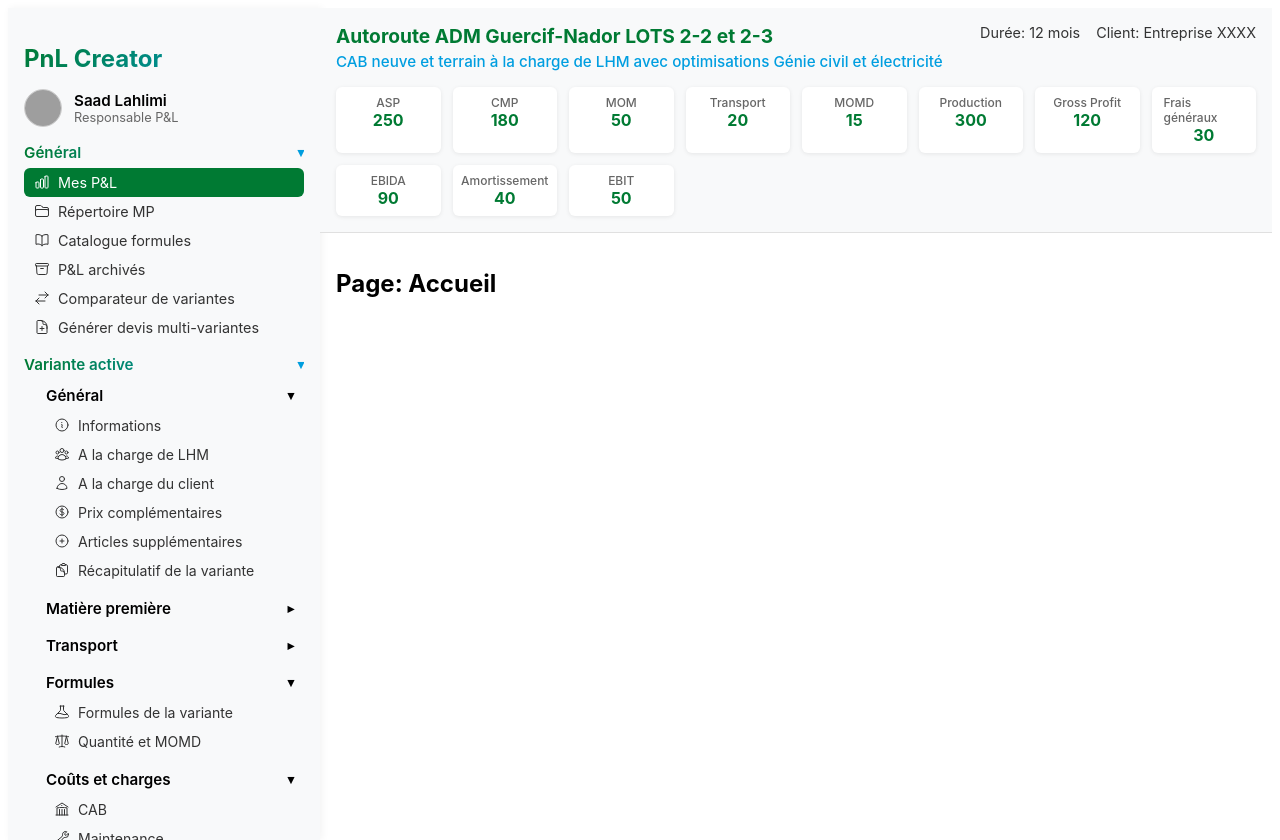
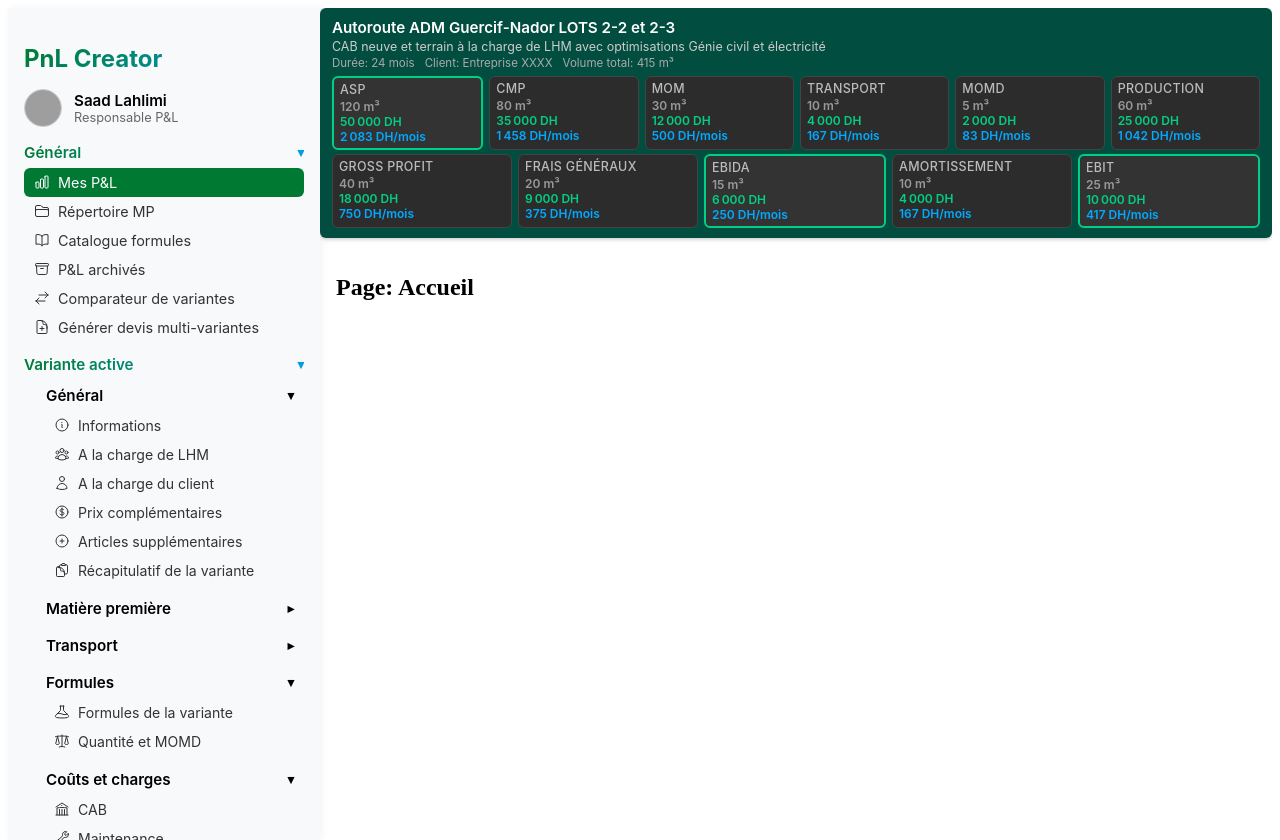
Before and after one commit to SaadLah20/pnl-demo, a Vue app: page / in a window 1280 px wide. Built offline with nearby package versions, Linux system fonts and the light colour scheme; grey boxes are pictures that could not be loaded.

Commit message:
commit: PnL Creator app setup

```diff
--- a/src/App.vue
+++ b/src/App.vue
@@ -17,7 +17,6 @@ import HeaderDashboard from '@/components/HeaderDashboard.vue'
 .app {
   display: flex;
   height: 100vh;
-  font-family: "Inter", Arial, sans-serif;
 }
 
 .main-content {
--- a/src/components/HeaderDashboard.vue
+++ b/src/components/HeaderDashboard.vue
@@ -1,70 +1,101 @@
 <script setup lang="ts">
-import { computed } from 'vue'
-import { usePnlStore } from '@/stores/pnlStore'
+import { reactive, computed } from 'vue'
 
-const pnlStore = usePnlStore()
+type KpiName =
+  | 'ASP'
+  | 'CMP'
+  | 'MOM'
+  | 'Transport'
+  | 'MOMD'
+  | 'Production'
+  | 'Gross Profit'
+  | 'Frais Généraux'
+  | 'Ebida'
+  | 'Amortissement'
+  | 'Ebit'
 
-// Récupération des KPI de la variante active
-const kpis = computed(() => pnlStore.kpis)
+type KpiValues = { m3: number; total: number; month: number }
+type Metrics = Record<KpiName, KpiValues>
+
+const kpis = reactive({
+  projectName: 'Autoroute ADM Guercif-Nador LOTS 2-2 et 2-3',
+  variantName:
+    'CAB neuve et terrain à la charge de LHM avec optimisations Génie civil et électricité',
+  durationMonths: 24,
+  client: 'Entreprise XXXX',
+  metrics: {
+    ASP: { m3: 120, total: 50000, month: 2083 },
+    CMP: { m3: 80, total: 35000, month: 1458 },
+    MOM: { m3: 30, total: 12000, month: 500 },
+    Transport: { m3: 10, total: 4000, month: 167 },
+    MOMD: { m3: 5, total: 2000, month: 83 },
+    Production: { m3: 60, total: 25000, month: 1042 },
+    'Gross Profit': { m3: 40, total: 18000, month: 750 },
+    'Frais Généraux': { m3: 20, total: 9000, month: 375 },
+    Ebida: { m3: 15, total: 6000, month: 250 },
+    Amortissement: { m3: 10, total: 4000, month: 167 },
+    Ebit: { m3: 25, total: 10000, month: 417 }
+  } as Metrics
+})
+
+const volumeTotal = computed(() =>
+  Object.values(kpis.metrics).reduce((acc, val) => acc + val.m3, 0)
+)
+
+const firstRow: KpiName[] = ['ASP', 'CMP', 'MOM', 'Transport', 'MOMD', 'Production']
+const secondRow: KpiName[] = [
+  'Gross Profit',
+  'Frais Généraux',
+  'Ebida',
+  'Amortissement',
+  'Ebit'
+]
+
+const highlightKpis: KpiName[] = ['ASP', 'Ebida', 'Ebit']
 </script>
 
 <template>
   <header class="header-dashboard">
-    <div class="header-top">
+    <!-- Projet & Variante -->
     <div class="project-info">
       <div class="project-name">{{ kpis.projectName }}</div>
       <div class="variant-name">{{ kpis.variantName }}</div>
-      </div>
-      <div class="general-info">
-        <div>Durée: {{ kpis.duration }} mois</div>
-        <div>Client: {{ kpis.client }}</div>
+      <div class="duration-client">
+        <span>Durée: {{ kpis.durationMonths }} mois</span>
+        <span>Client: {{ kpis.client }}</span>
+        <span>Volume total: {{ volumeTotal }} m³</span>
       </div>
     </div>
 
-    <div class="kpi-grid">
-      <div class="kpi-item">
-        <div class="kpi-label">ASP</div>
-        <div class="kpi-value">{{ kpis.ASP }}</div>
+    <!-- KPI en deux lignes -->
+    <div class="kpi-container">
+      <div class="kpi-row">
+        <div
+          v-for="key in firstRow"
+          :key="key"
+          :class="['kpi-card', { highlight: highlightKpis.includes(key) }]"
+        >
+          <div class="kpi-name">{{ key }}</div>
+          <div class="kpi-values">
+            <span class="value-m3">{{ kpis.metrics[key].m3 }} m³</span>
+            <span class="value-total">{{ kpis.metrics[key].total.toLocaleString('fr-FR') }} DH</span>
+            <span class="value-month">{{ kpis.metrics[key].month.toLocaleString('fr-FR') }} DH/mois</span>
           </div>
-      <div class="kpi-item">
-        <div class="kpi-label">CMP</div>
-        <div class="kpi-value">{{ kpis.CMP }}</div>
         </div>
-      <div class="kpi-item">
-        <div class="kpi-label">MOM</div>
-        <div class="kpi-value">{{ kpis.MOM }}</div>
       </div>
-      <div class="kpi-item">
-        <div class="kpi-label">Transport</div>
-        <div class="kpi-value">{{ kpis.Transport }}</div>
+      <div class="kpi-row">
+        <div
+          v-for="key in secondRow"
+          :key="key"
+          :class="['kpi-card', { highlight: highlightKpis.includes(key) }]"
+        >
+          <div class="kpi-name">{{ key }}</div>
+          <div class="kpi-values">
+            <span class="value-m3">{{ kpis.metrics[key].m3 }} m³</span>
+            <span class="value-total">{{ kpis.metrics[key].total.toLocaleString('fr-FR') }} DH</span>
+            <span class="value-month">{{ kpis.metrics[key].month.toLocaleString('fr-FR') }} DH/mois</span>
           </div>
-      <div class="kpi-item">
-        <div class="kpi-label">MOMD</div>
-        <div class="kpi-value">{{ kpis.MOMD }}</div>
         </div>
-      <div class="kpi-item">
-        <div class="kpi-label">Production</div>
-        <div class="kpi-value">{{ kpis.Production }}</div>
-      </div>
-      <div class="kpi-item">
-        <div class="kpi-label">Gross Profit</div>
-        <div class="kpi-value">{{ kpis.GrossProfit }}</div>
-      </div>
-      <div class="kpi-item">
-        <div class="kpi-label">Frais généraux</div>
-        <div class="kpi-value">{{ kpis.FraisGeneraux }}</div>
-      </div>
-      <div class="kpi-item">
-        <div class="kpi-label">EBIDA</div>
-        <div class="kpi-value">{{ kpis.Ebida }}</div>
-      </div>
-      <div class="kpi-item">
-        <div class="kpi-label">Amortissement</div>
-        <div class="kpi-value">{{ kpis.Amortissement }}</div>
-      </div>
-      <div class="kpi-item">
-        <div class="kpi-label">EBIT</div>
-        <div class="kpi-value">{{ kpis.Ebit }}</div>
       </div>
     </div>
   </header>
@@ -72,75 +103,88 @@ const kpis = computed(() => pnlStore.kpis)
 
 <style scoped>
 .header-dashboard {
-  background: #f8f9fa;
-  padding: 16px;
-  border-bottom: 1px solid #e0e0e0;
+  background: #014d3f; /* fond sombre */
+  padding: 10px 12px;
+  display: flex;
+  flex-direction: column;
+  gap: 6px;
   font-family: "Inter", Arial, sans-serif;
+  box-shadow: 0 1px 4px rgba(0,0,0,0.25);
+  border-radius: 6px;
   position: sticky;
   top: 0;
-  z-index: 50;
+  z-index: 100;
 }
 
-.header-top {
+/* Projet et variante */
+.project-info {
   display: flex;
-  justify-content: space-between;
-  align-items: flex-start;
-  margin-bottom: 16px;
-  gap: 12px;
+  flex-direction: column;
+  gap: 2px;
+}
+.project-name {
+  font-size: 0.95rem;
+  font-weight: 600;
+  color: #ffffff;
+}
+.variant-name {
+  font-size: 0.78rem;
+  color: #ccc;
+}
+.duration-client {
+  font-size: 0.72rem;
+  color: #aaa;
+  display: flex;
+  gap: 10px;
   flex-wrap: wrap;
 }
 
-.project-info {
+/* KPI container */
+.kpi-container {
   display: flex;
   flex-direction: column;
   gap: 4px;
 }
 
-.project-name {
-  font-weight: 700;
-  font-size: 1.2rem;
-  color: #007a33; /* couleur Holcim vert */
+.kpi-row {
+  display: flex;
+  gap: 6px;
+  flex-wrap: wrap;
 }
 
-.variant-name {
-  font-weight: 500;
-  font-size: 0.95rem;
-  color: #009ee0; /* couleur Holcim bleu */
+.kpi-card {
+  flex: 1;
+  min-width: 100px;
+  background: #2c2c2c; /* bloc légèrement plus clair */
+  padding: 4px 6px;
+  border-radius: 6px;
+  display: flex;
+  flex-direction: column;
+  gap: 2px;
+  color: #eee;
+  border: 1px solid #444;
+  font-size: 0.78rem;
 }
 
-.general-info {
-  display: flex;
-  gap: 16px;
-  font-size: 0.9rem;
-  color: #333;
-  align-items: center;
+.kpi-card.highlight {
+  border: 2px solid #00d084; /* vert vif */
+  background: #333; /* fond un peu plus clair pour se détacher */
 }
 
-.kpi-grid {
-  display: grid;
-  grid-template-columns: repeat(auto-fit, minmax(100px, 1fr));
-  gap: 12px;
+.kpi-name {
+  font-weight: 500;
+  color: #bbb;
+  text-transform: uppercase;
+  letter-spacing: 0.3px;
 }
 
-.kpi-item {
-  background: white;
-  padding: 8px 12px;
-  border-radius: 6px;
-  box-shadow: 0 1px 4px rgba(0,0,0,0.08);
-  display: flex;
-  flex-direction: column;
-  align-items: center;
+.kpi-values span {
+  display: block;
+  font-weight: 600;
+  font-size: 0.75rem;
 }
 
-.kpi-label {
-  font-size: 0.75rem;
-  font-weight: 500;
-  color: #666;
-}
-
-.kpi-value {
-  font-size: 1rem;
-  font-weight: 700;
-  color: #007a33;
-}
+.kpi-values .value-m3 { color:#999; }
+.kpi-values .value-total { color:#00d084; }
+.kpi-values .value-month { color:#00aaff; }
 </style>
```
Lines whose indentation alone changed are shown as unchanged.
